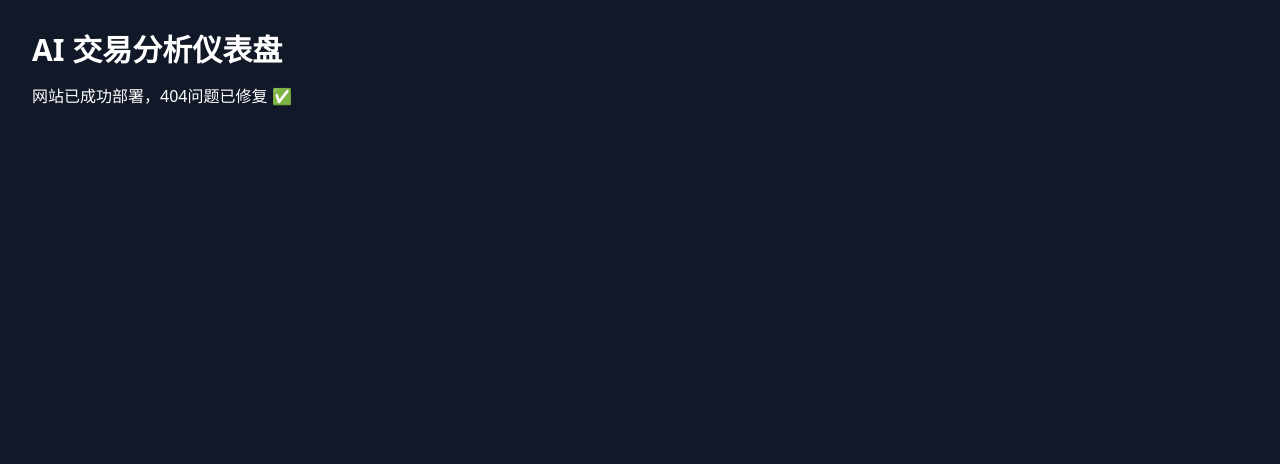
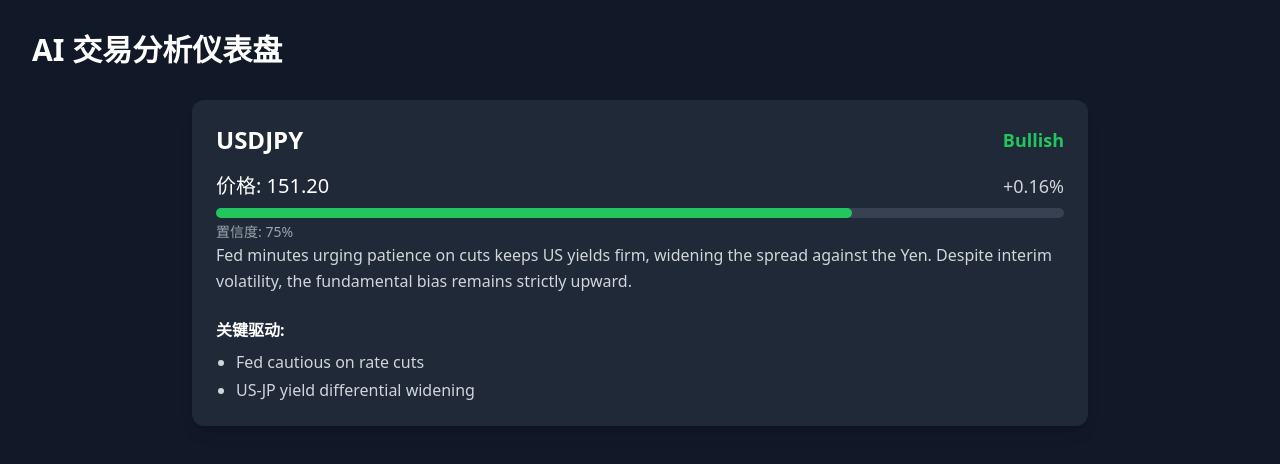
Before and after one commit to Yuan-ai-2026/Yuan.ai, a Next.js app: page / in a window 1280 px wide. Shown: the top 464 px of the page. Built offline with nearby package versions, Linux system fonts and the light colour scheme; no server answers.

Commit message:
Update page.tsx

```diff
--- a/app/page.tsx
+++ b/app/page.tsx
@@ -1,8 +1,111 @@
+'use client';
+import { useEffect, useState } from 'react';
+
+type AnalysisData = {
+  symbol: string;
+  price: string;
+  change: string;
+  direction: 'Bullish' | 'Bearish' | 'Neutral';
+  confidence: string;
+  analysis: string;
+  drivers: string[];
+};
+
+// 兜底静态数据，避免API失败时页面空白
+const fallbackData: AnalysisData = {
+  symbol: "USDJPY",
+  price: "151.20",
+  change: "+0.16%",
+  direction: "Bullish",
+  confidence: "75%",
+  analysis: "Fed minutes urging patience on cuts keeps US yields firm, widening the spread against the Yen. Despite interim volatility, the fundamental bias remains strictly upward.",
+  drivers: ["Fed cautious on rate cuts", "US-JP yield differential widening"]
+};
+
 export default function Home() {
-  return (
+  const [data, setData] = useState<AnalysisData | null>(null);
+  const [loading, setLoading] = useState(true);
+
+  useEffect(() => {
+    const fetchData = async () => {
+      try {
+        // 从环境变量读取后端地址，兜底填你的Render地址
+        const apiUrl = process.env.NEXT_PUBLIC_API_URL || "https://yuan-ai-1.onrender.com";
+        const res = await fetch(`${apiUrl}/api/usdjpy`, {
+          next: { revalidate: 300 } // 5分钟缓存，避免频繁请求
+        });
+
+        if (!res.ok) throw new Error("API请求失败");
+        const result = await res.json();
+        setData(result);
+      } catch (err) {
+        console.error("API调用失败，使用兜底数据:", err);
+        // 调用失败时显示兜底数据，页面不会空白
+        setData(fallbackData);
+      } finally {
+        setLoading(false);
+      }
+    };
+
+    fetchData();
+  }, []);
+
+  const getDirectionColor = (dir: string) => {
+    if (dir === 'Bullish') return 'text-green-500';
+    if (dir === 'Bearish') return 'text-red-500';
+    return 'text-gray-400';
+  };
+
+  if (loading) return (
+    <main className="min-h-screen bg-gray-900 p-8 text-white flex items-center justify-center">
+      <h1 className="text-2xl font-bold">加载中...</h1>
+    </main>
+  );
+
+  if (!data) return (
     <main className="min-h-screen bg-gray-900 p-8 text-white">
       <h1 className="text-3xl font-bold mb-4">AI 交易分析仪表盘</h1>
-      <p>网站已成功部署，404问题已修复 ✅</p>
+      <p>数据加载失败，请检查API配置</p>
+    </main>
+  );
+
+  return (
+    <main className="min-h-screen bg-gray-900 p-8">
+      <h1 className="text-3xl font-bold text-white mb-8">AI 交易分析仪表盘</h1>
+
+      {/* 分析卡片，完全复刻HybridTrader风格 */}
+      <div className="max-w-4xl mx-auto bg-gray-800 rounded-xl p-6 shadow-lg">
+        <div className="flex justify-between items-center mb-4">
+          <h2 className="text-2xl font-bold text-white">{data.symbol}</h2>
+          <span className={`text-lg font-semibold ${getDirectionColor(data.direction)}`}>
+            {data.direction}
+          </span>
+        </div>
+
+        <div className="flex justify-between items-center mb-2">
+          <span className="text-xl text-white">价格: {data.price}</span>
+          <span className="text-lg text-gray-300">{data.change}</span>
+        </div>
+
+        <div className="w-full bg-gray-700 rounded-full h-2.5 mb-6">
+          <div
+            className="bg-green-500 h-2.5 rounded-full"
+            style={{ width: data.confidence.replace('%', '') + '%' }}
+          ></div>
+          <span className="text-sm text-gray-400 mt-1 block">置信度: {data.confidence}</span>
+        </div>
+
+        <p className="text-gray-300 mb-6 leading-relaxed">{data.analysis}</p>
+
+        <div>
+          <h3 className="text-white font-semibold mb-2">关键驱动:</h3>
+          <ul className="list-disc pl-5 text-gray-300 space-y-1">
+            {data.drivers.map((driver, idx) => (
+              <li key={idx}>{driver}</li>
+            ))}
+          </ul>
+        </div>
+      </div>
     </main>
   );
 }
```
